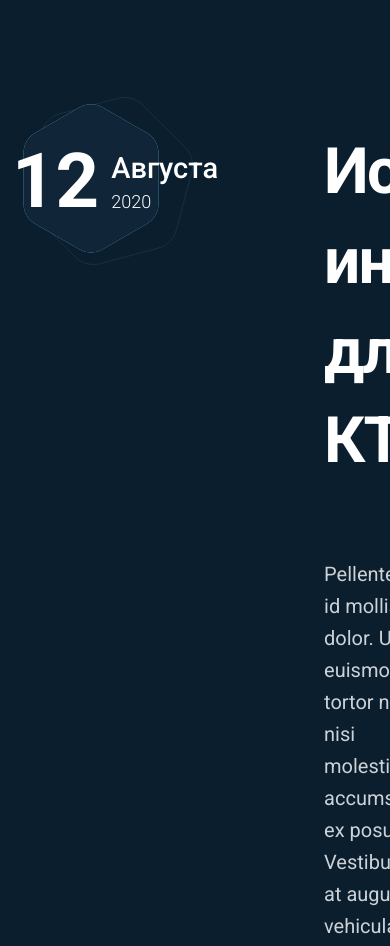
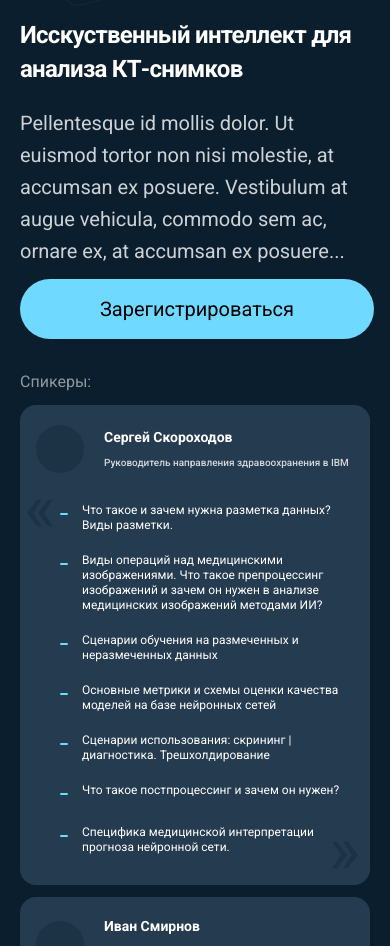
Before and after one commit to soundbroo/celsus-landing, a React (Create React App) app: page / in a window 390 px wide. Shown: the part 2194-3140 px from the top of the page. Built offline with nearby package versions, Linux system fonts and the light colour scheme.

Commit message:
Mobile layout update

```diff
--- a/src/components/AllEvents.js
+++ b/src/components/AllEvents.js
@@ -31,6 +31,11 @@ const AllEventsWrapper = styled.div`
   display: flex;
   flex-direction: column;
   margin-top: 108px;
+
+  @media (max-width: 1023px) {
+    margin-top: 72px;
+    padding: 0 20px;
+  }
 `;
 
 const Title = styled.div`
@@ -40,11 +45,25 @@ const Title = styled.div`
   letter-spacing: -0.03em;
   color: #ffffff;
   margin-bottom: 48px;
+
+  @media (max-width: 1023px) {
+    font-size: 24px;
+    margin-bottom: 32px;
+  }
 `;
 
 const Sort = styled.div`
   display: flex;
   margin-bottom: 48px;
+
+  @media (max-width: 1023px) {
+    margin-bottom: 30px;
+
+    > div {
+      font-size: 12px;
+      padding: 16px 18px;
+    }
+  }
 `;
 
 const Events = styled.div`
--- a/src/components/Common/EventCard.js
+++ b/src/components/Common/EventCard.js
@@ -1,6 +1,7 @@
 import React from "react";
 import styled from "styled-components";
 import Button from "./Button";
+import EventCardDescription from "./EventCardDescription";
 
 const MOCK_SPEAKERS = [
   { avatar: null, firstName: "Сергей", lastName: "Скороходов" },
@@ -9,6 +10,12 @@ const MOCK_SPEAKERS = [
   { avatar: null, firstName: "Петр", lastName: "Островский" },
 ];
 
+const MobileCardDescription = () => (
+  <MobileCardDescriptionWrapper>
+    <EventCardDescription />
+  </MobileCardDescriptionWrapper>
+);
+
 const EventCard = () => (
   <EventCardWrapper>
     <LeftSide>
@@ -16,7 +23,10 @@ const EventCard = () => (
         <div>Предстоит</div>
         <div>12 августа 2020</div>
       </Date>
-      <Button small>Зарегистрироваться</Button>
+      <MobileCardDescription />
+      <Button small mobileFullWidth>
+        Зарегистрироваться
+      </Button>
       <Speakers>
         <SpeakersTitle>Спикеры:</SpeakersTitle>
         <SpeakersList>
@@ -32,16 +42,7 @@ const EventCard = () => (
         </SpeakersList>
       </Speakers>
     </LeftSide>
-    <RightSide>
-      <Title>Когда вечная молодость станет реальностью</Title>
-      <Description>
-        Pellentesque id mollis dolor. Ut euismod tortor non nisi molestie, at
-        accumsan ex posuere. Vestibulum at augue vehicula, commodo sem ac,
-        ornare ex. Pellentesque habitant morbi tristique senectus et netus et
-        malesuada fames ac turpis egestas. Curabitur viverra dui a lectus
-        malesuada rhon...
-      </Description>
-    </RightSide>
+    <EventCardDescription />
   </EventCardWrapper>
 );
 
@@ -54,6 +55,32 @@ const EventCardWrapper = styled.div`
   padding: 48px 56px;
   margin-bottom: 12px;
   max-width: 1087px;
+
+  @media (max-width: 1023px) {
+    padding: 20px;
+  }
+`;
+
+const MobileCardDescriptionWrapper = styled.div`
+  @media (min-width: 1023px) {
+    display: none;
+  }
+
+  > div {
+    @media (max-width: 1023px) {
+      display: flex;
+      flex-direction: column;
+
+      > div:first-child {
+        font-size: 20px;
+        margin-bottom: 8px;
+      }
+
+      > div:last-child {
+        font-size: 12px;
+      }
+    }
+  }
 `;
 
 const Avatar = styled.div`
@@ -67,31 +94,20 @@ const Avatar = styled.div`
 const LeftSide = styled.div`
   flex: 3;
   padding-right: 20px;
-`;
 
-const RightSide = styled.div`
-  flex: 5;
-`;
-
-const Title = styled.div`
-  font-weight: bold;
-  font-size: 36px;
-  line-height: 140%;
-  letter-spacing: -0.03em;
-  color: #ffffff;
-  margin-bottom: 40px;
-`;
-
-const Description = styled.div`
-  font-size: 16px;
-  line-height: 160%;
-  color: rgba(255, 255, 255, 0.8);
+  @media (max-width: 1023px) {
+    padding-right: 0;
+  }
 `;
 
 const Date = styled.div`
   display: flex;
   align-items: center;
   margin-bottom: 40px;
+
+  @media (max-width: 1023px) {
+    margin-bottom: 16px;
+  }
 
   > div:first-child {
     color: #70d9ff;
@@ -114,6 +130,10 @@ const Speakers = styled.div`
   display: flex;
   flex-direction: column;
   margin-top: 40px;
+
+  @media (max-width: 1023px) {
+    margin-top: 16px;
+  }
 `;
 
 const SpeakersTitle = styled.div`
@@ -132,7 +152,11 @@ const SpeakersListItem = styled.div`
   display: flex;
   align-items: center;
   margin-top: 26px;
-  width: 150px;
+  width: 50%;
+
+  @media (max-width: 1023px) {
+    margin-top: 20px;
+  }
 `;
 
 const Name = styled.div`
--- /dev/null
+++ b/src/components/Common/EventCardDescription.js
@@ -0,0 +1,39 @@
+import React from "react";
+import styled from "styled-components";
+
+const EventCardDescription = () => (
+  <EventCardDescriptionWrapper>
+    <Title>Когда вечная молодость станет реальностью</Title>
+    <Description>
+      Pellentesque id mollis dolor. Ut euismod tortor non nisi molestie, at
+      accumsan ex posuere. Vestibulum at augue vehicula, commodo sem ac, ornare
+      ex. Pellentesque habitant morbi tristique senectus et netus et malesuada
+      fames ac turpis egestas. Curabitur viverra dui a lectus malesuada rhon...
+    </Description>
+  </EventCardDescriptionWrapper>
+);
+
+export default EventCardDescription;
+
+const EventCardDescriptionWrapper = styled.div`
+  flex: 5;
+
+  @media (max-width: 1023px) {
+    display: none;
+  }
+`;
+
+const Title = styled.div`
+  font-weight: bold;
+  font-size: 36px;
+  line-height: 140%;
+  letter-spacing: -0.03em;
+  color: #ffffff;
+  margin-bottom: 40px;
+`;
+
+const Description = styled.div`
+  font-size: 16px;
+  line-height: 160%;
+  color: rgba(255, 255, 255, 0.8);
+`;
--- a/src/components/Common/List.js
+++ b/src/components/Common/List.js
@@ -45,7 +45,7 @@ const ListItem = styled.div`
 
   @media (max-width: 1023px) {
     width: 50%;
-    margin-right: 0px;
+    margin: 16px 0px;
   }
 
   > div {
@@ -81,6 +81,6 @@ const Title = styled.div`
 
   @media (max-width: 1023px) {
     font-size: 24px;
-    margin: 72px 0 0 0;
+    margin: 72px 0 16px 0;
   }
 `;
--- a/src/components/Common/SpeakerCard.js
+++ b/src/components/Common/SpeakerCard.js
@@ -1,6 +1,7 @@
 import React from "react";
 import styled from "styled-components";
 import SpeakerCardQuotes from "../../images/SpeakerCardQuotes.svg";
+import SpeakerCardMobileQuotes from "../../images/SpeakerCardMobileQuotes.svg";
 
 const SpeakerCard = ({ avatar, name, position, items }) => (
   <SpeakerCardWrapper>
@@ -32,6 +33,10 @@ const SpeakerCardWrapper = styled.div`
   border-radius: 16px;
   max-width: 548px;
   margin-bottom: 12px;
+
+  @media (max-width: 700px) {
+    padding: 20px 16px;
+  }
 `;
 
 const SpeakerInfo = styled.div`
@@ -41,10 +46,16 @@ const SpeakerInfo = styled.div`
 `;
 
 const Avatar = styled.div`
-  width: 80px;
+  min-width: 80px;
   height: 80px;
   border-radius: 50px;
   background: #1c3245;
+
+  @media (max-width: 700px) {
+    min-width: 48px;
+    height: 48px;
+    margin-right: 20px;
+  }
 `;
 
 const Info = styled.div`
@@ -52,6 +63,10 @@ const Info = styled.div`
   flex-direction: column;
   margin: 0px 20px;
   max-width: 250px;
+
+  @media (max-width: 700px) {
+    margin: 0;
+  }
 `;
 
 const Name = styled.div`
@@ -60,6 +75,10 @@ const Name = styled.div`
   line-height: 140%;
   color: #ffffff;
   margin-bottom: 8px;
+
+  @media (max-width: 700px) {
+    font-size: 14px;
+  }
 `;
 
 const Position = styled.div`
@@ -67,12 +86,21 @@ const Position = styled.div`
   font-weight: 500;
   font-size: 14px;
   line-height: 140%;
+
+  @media (max-width: 700px) {
+    font-size: 10px;
+  }
 `;
 
 const ItemsList = styled.div`
   display: flex;
   flex-direction: column;
   position: relative;
+
+  @media (max-width: 700px) {
+    font-size: 10px;
+    padding-left: 24px;
+  }
 
   &::before {
     content: "";
@@ -83,6 +111,15 @@ const ItemsList = styled.div`
     left: -42px;
     width: 48px;
     height: 48px;
+
+    @media (max-width: 700px) {
+      background: url(${SpeakerCardMobileQuotes});
+      background-repeat: no-repeat;
+      left: -9px;
+      top: 6px;
+      width: 32px;
+      height: 32px;
+    }
   }
 
   &::after {
@@ -95,6 +132,15 @@ const ItemsList = styled.div`
     left: calc(100% - 54px);
     width: 48px;
     height: 48px;
+
+    @media (max-width: 700px) {
+      background: url(${SpeakerCardMobileQuotes});
+      background-repeat: no-repeat;
+      top: calc(100% - 28px);
+      left: calc(100% - 28px);
+      width: 32px;
+      height: 32px;
+    }
   }
 `;
 
@@ -104,6 +150,10 @@ const Item = styled.div`
   line-height: 125%;
   color: #ffffff;
   margin: 10px 0px;
+
+  @media (max-width: 700px) {
+    font-size: 12px;
+  }
 `;
 
 const Prefix = styled.div`
@@ -112,4 +162,8 @@ const Prefix = styled.div`
   background: #70d9ff;
   border-radius: 10px;
   margin: 10px 14px 10px 0;
+
+  @media (max-width: 700px) {
+    min-width: 8px;
+  }
 `;
--- a/src/components/NextEvent.js
+++ b/src/components/NextEvent.js
@@ -34,7 +34,7 @@ const NextEvent = () => (
             at accumsan ex posuere. Vestibulum at augue vehicula, commodo sem
             ac, ornare ex, at accumsan ex posuere...
           </DescriptionText>
-          <Button>Зарегистрироваться</Button>
+          <Button mobileFullWidth>Зарегистрироваться</Button>
         </div>
       </Description>
     </Title>
@@ -64,10 +64,19 @@ const NextEventWrapper = styled.div`
   display: flex;
   flex-direction: column;
   margin-top: 170px;
+
+  @media (max-width: 1023px) {
+    margin-top: 80px;
+    padding: 20px;
+  }
 `;
 
 const Title = styled.div`
   display: flex;
+
+  @media (max-width: 1023px) {
+    flex-direction: column;
+  }
 `;
 
 const SpeakersTitle = styled.div`
@@ -75,6 +84,10 @@ const SpeakersTitle = styled.div`
   line-height: 140%;
   color: rgba(255, 255, 255, 0.55);
   margin-bottom: 28px;
+
+  @media (max-width: 1023px) {
+    margin-bottom: 12px;
+  }
 `;
 
 const Date = styled.div`
@@ -91,11 +104,19 @@ const Date = styled.div`
   align-self: flex-start;
   height: 208px;
 
+  @media (max-width: 1023px) {
+    height: 140px;
+  }
+
   > div:first-child {
     font-weight: bold;
     font-size: 76px;
     line-height: 140%;
     padding: 0 12px;
+
+    @media (max-width: 1023px) {
+      font-size: 48px;
+    }
   }
 
   > div:last-child {
@@ -106,12 +127,20 @@ const Date = styled.div`
       font-weight: 500;
       font-size: 29px;
       line-height: 140%;
+
+      @media (max-width: 1023px) {
+        font-size: 16px;
+      }
     }
 
     > span:last-child {
       font-size: 18px;
       font-weight: 300;
       line-height: 140%;
+
+      @media (max-width: 1023px) {
+        font-size: 12px;
+      }
     }
   }
 `;
@@ -123,6 +152,10 @@ const Name = styled.div`
   letter-spacing: -0.03em;
   color: #ffffff;
   max-width: 730px;
+
+  @media (max-width: 1023px) {
+    font-size: 24px;
+  }
 `;
 
 const Description = styled.div`
@@ -134,6 +167,11 @@ const Description = styled.div`
     display: flex;
     margin: 72px 0px;
     justify-content: space-between;
+
+    @media (max-width: 1023px) {
+      flex-direction: column;
+      margin: 20px 0px;
+    }
 
     > div:last-child {
       height: fit-content;
@@ -147,6 +185,10 @@ const DescriptionText = styled.div`
   color: rgba(255, 255, 255, 0.8);
   max-width: 500px;
   margin-right: 72px;
+
+  @media (max-width: 1023px) {
+    margin-right: 0;
+  }
 `;
 
 const Speakers = styled.div`
@@ -159,6 +201,10 @@ const Speakers = styled.div`
 
     > div:first-child {
       margin-right: 12px;
+
+      @media (max-width: 1023px) {
+        margin-right: 0;
+      }
     }
   }
 `;
```
Also changed, not shown: src/images/SpeakerCardMobileQuotes.svg (added).
